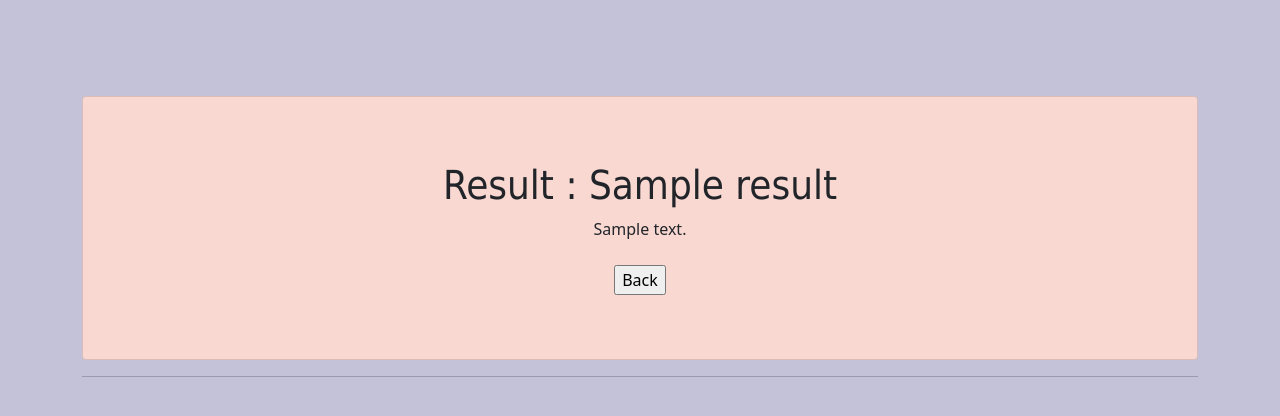
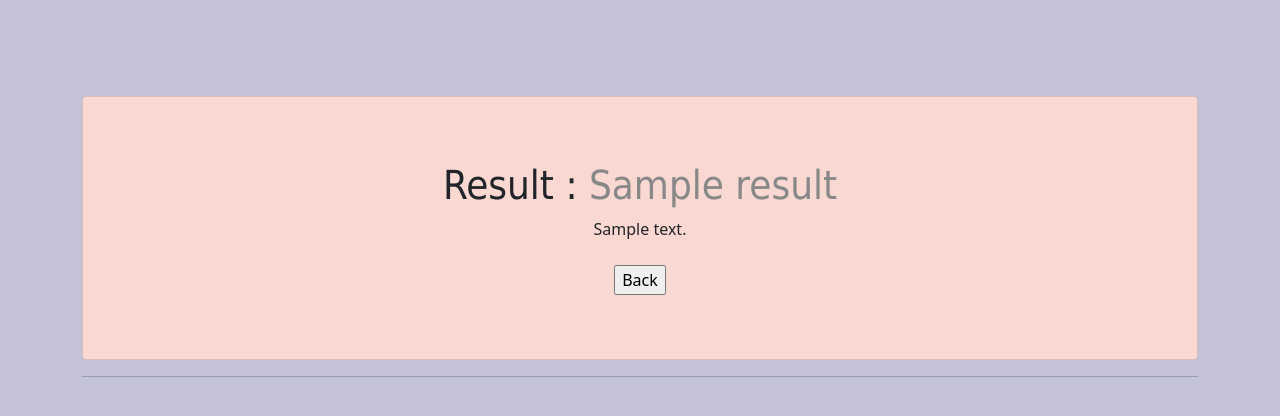
Before and after one commit to YPrahasith/Fake-News-Detection, a Flask app: template templates/result.html in a window 1280 px wide. Shown: the top 416 px of the page. Run offline with Flask 2, Linux system fonts and the light colour scheme; the template is opened without the code that fills it: most values are stand-ins (such as "Sample title", 1, 10 or a date in 2020).

Commit message:
Added color to result

```diff
--- a/templates/result.html
+++ b/templates/result.html
@@ -32,7 +32,7 @@
           <div class="card-body">
             <div class="row">
               <div class="col-md-12 text-center">
-                <h1 class="font-weight-bold">Result : {{result}}</h1>
+                <h1 class="font-weight-bold" >Result : <span style="color: {{textcolor}};"> {{ result }}</span> </h1>
                 <p>{{news_text}}</p>
 
               </div>
```
